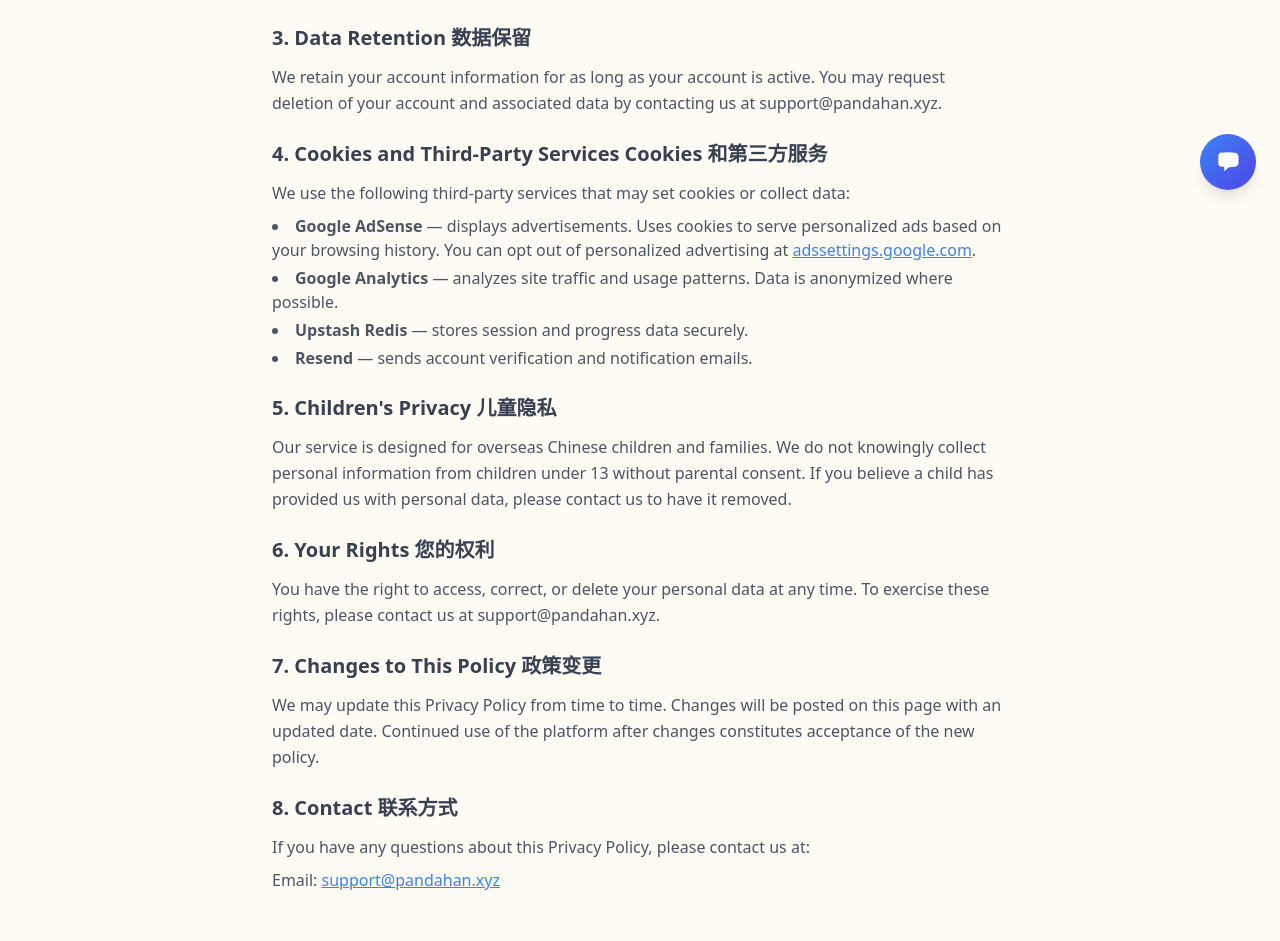
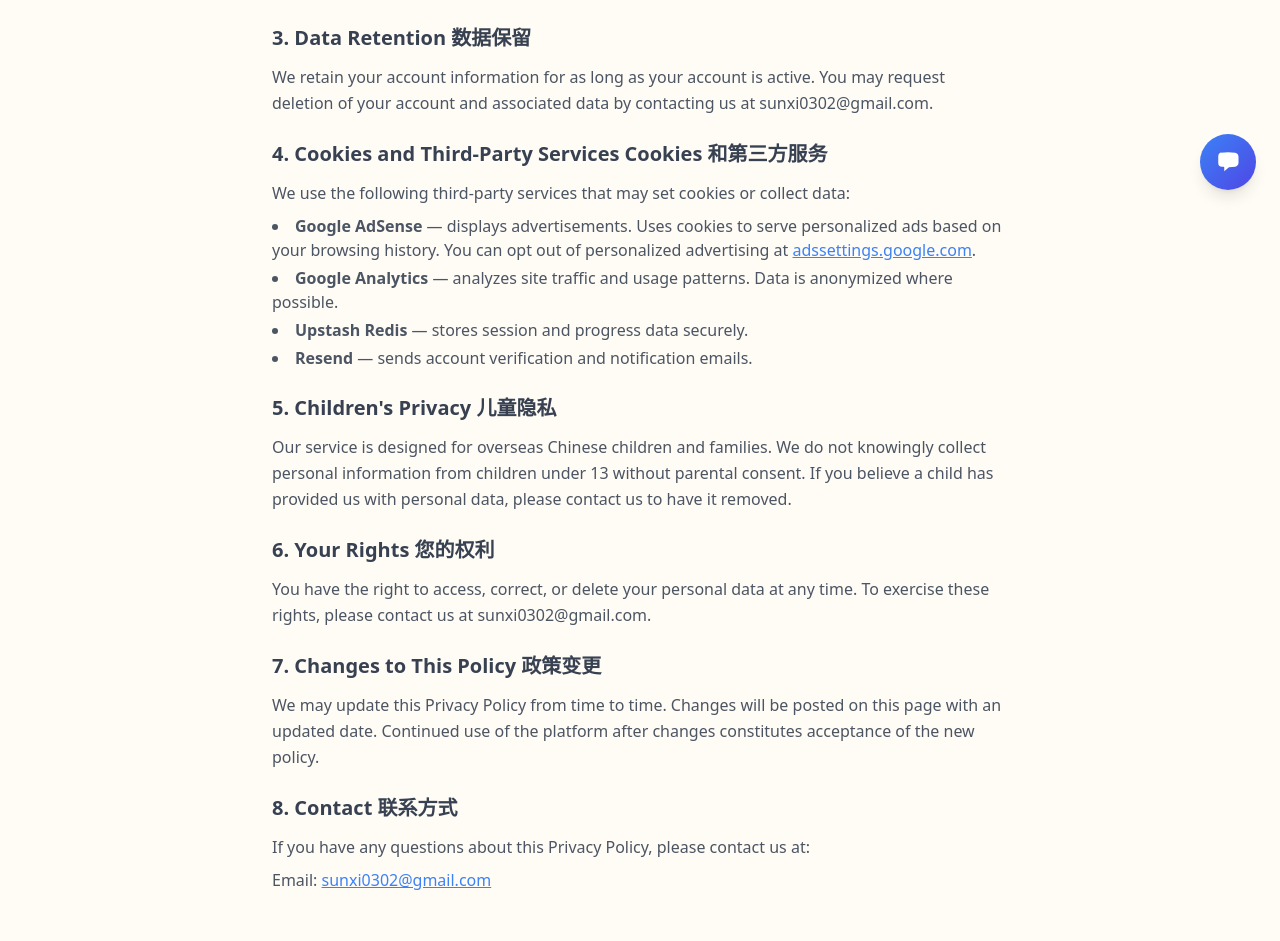
Before and after one commit to brucesunxi/Clearn, a Next.js app: page /privacy in a window 1280 px wide. Shown: the part 586-1527 px from the top of the page. Built offline with nearby package versions, Linux system fonts and the light colour scheme; no server answers.

Commit message:
fix: 隐私政策邮箱改为 sunxi0302@gmail.com

```diff
--- a/app/privacy/page.tsx
+++ b/app/privacy/page.tsx
@@ -57,7 +57,7 @@ export default function PrivacyPage() {
           <p className="text-gray-600 leading-relaxed">
             We retain your account information for as long as your account is active.
             You may request deletion of your account and associated data by contacting us at
-            support@pandahan.xyz.
+            sunxi0302@gmail.com.
           </p>
         </section>
 
@@ -109,7 +109,7 @@ export default function PrivacyPage() {
           </h2>
           <p className="text-gray-600 leading-relaxed">
             You have the right to access, correct, or delete your personal data at any time.
-            To exercise these rights, please contact us at support@pandahan.xyz.
+            To exercise these rights, please contact us at sunxi0302@gmail.com.
           </p>
         </section>
 
@@ -132,7 +132,7 @@ export default function PrivacyPage() {
             If you have any questions about this Privacy Policy, please contact us at:
           </p>
           <p className="text-gray-600 mt-2">
-            Email: <a href="mailto:support@pandahan.xyz" className="text-blue-500 hover:text-blue-600 underline">support@pandahan.xyz</a>
+            Email: <a href="mailto:sunxi0302@gmail.com" className="text-blue-500 hover:text-blue-600 underline">sunxi0302@gmail.com</a>
           </p>
         </section>
       </div>
```
